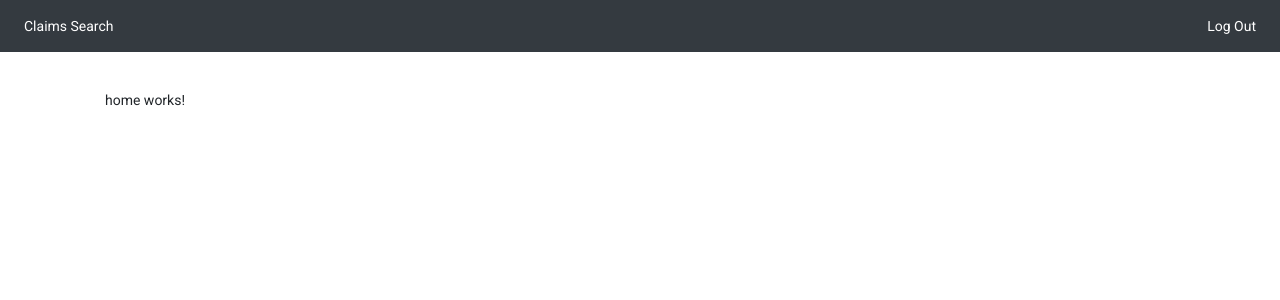
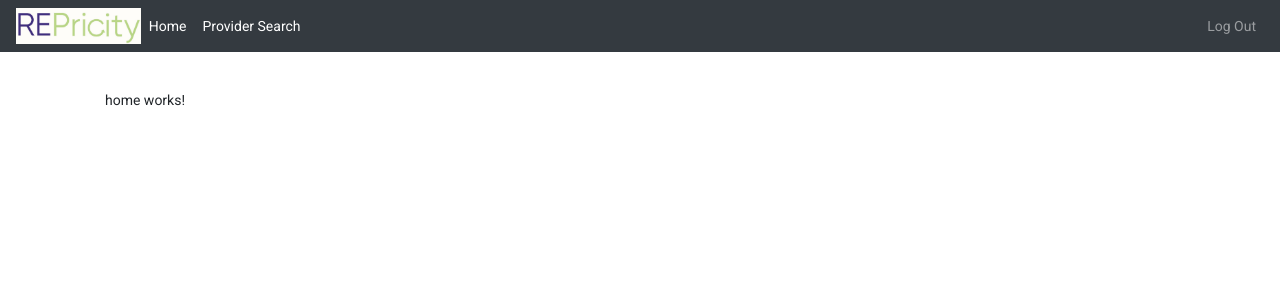
Before and after one commit to sharmilabogireddy/RegistrationAngular, an Angular app: page / in a window 1280 px wide. Shown: the top 300 px of the page. Built offline with nearby package versions, Linux system fonts and the light colour scheme; sample sign-in values are in the browser's storage.

Commit message:
added logo to navbar

```diff
--- a/src/app/navbar/navbar.component.css
+++ b/src/app/navbar/navbar.component.css
@@ -0,0 +1,5 @@
+
+.logo {
+  height: 10%;
+  width: 10%;
+}
--- a/src/app/navbar/navbar.component.html
+++ b/src/app/navbar/navbar.component.html
@@ -1,42 +1,26 @@
-<!--<nav class="navbar navbar-expand navbar-dark bg-dark">
-  <div class="navbar-nav">
-      <a class="nav-item nav-link" routerLink="/login">LogIn</a>
-      <a class="nav-item nav-link" routerLink="/admin">Admin</a>
-      <a class="nav-item nav-link" (click)="logout()">Logout</a>
-  </div>
-</nav>-->
 
 <nav class="navbar navbar-expand-lg navbar-dark bg-dark fixed-top">
+  <img class="logo"  src="assets/images/repricity.jpg">
   <button class="navbar-toggler" type="button" data-toggle="collapse" data-target="#navbarSupportedContent" aria-controls="navbarSupportedContent" aria-expanded="false" aria-label="Toggle navigation">
     <span class="navbar-toggler-icon"></span>
   </button>
 
   <div class="collapse navbar-collapse" id="navbarSupportedContent">
     <ul class="nav navbar-nav">
+      <li class="nav-item">
+        <a class="nav-link active" routerLink="">Home</a>
+      </li>
       <li class="nav-item" *ngIf="isAdmin">
         <a class="nav-link active" routerLink="/registration" routerLinkActive="active">User Registration</a>
       </li>
       <li class="nav-item">
-        <a class="nav-link active" routerLink="/search" routerLinkActive="active">Claims Search</a>
+        <a class="nav-link active" routerLink="/search" routerLinkActive="active">Provider Search</a>
       </li>
-      <!--
-      <li class="nav-item dropdown">
-        <a class="nav-link dropdown-toggle" routerLink="#" routerLinkActive="active" data-toggle="dropdown" aria-haspopup="true" aria-expanded="false">Admin</a>
-        <div class="dropdown-menu" aria-labelledby="navbarDropdown">
-          <a class="dropdown-item" routerLink="/registration">Registration</a>
-        </div>
-      </li>
-      <li class="nav-item dropdown">
-        <a class="nav-link dropdown-toggle" routerLink="#" routerLinkActive="active" data-toggle="dropdown" aria-haspopup="true" aria-expanded="false">Claim</a>
-        <div class="dropdown-menu" aria-labelledby="navbarDropdown">
-          <a class="dropdown-item" routerLink="/search">Search</a>
-        </div>
-      </li>
-      -->
+
     </ul>
     <ul class="nav navbar-nav ml-auto">
       <li class="nav-item">
-        <a class="nav-link active" routerLink="" routerLinkActive="active" (click)="logout()">Log Out</a>
+        <a class="nav-link" routerLink=""  (click)="logout()">Log Out</a>
       </li>
     </ul>
   </div>
```
